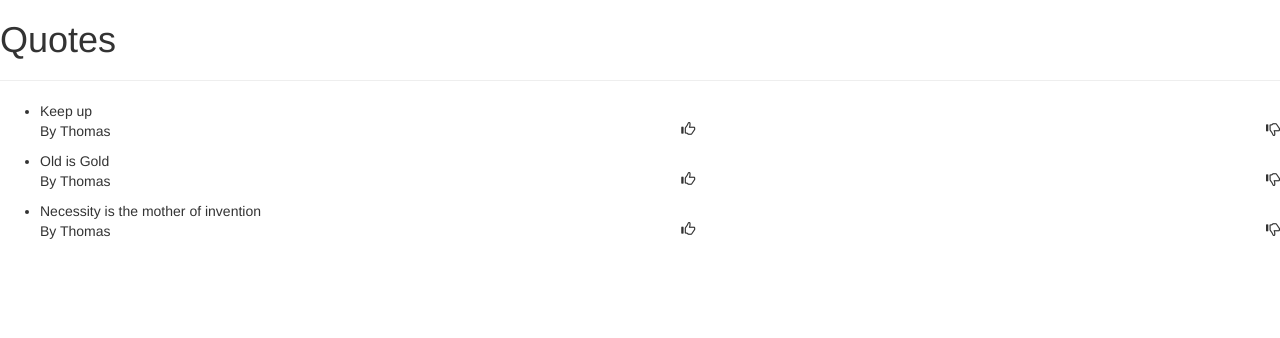
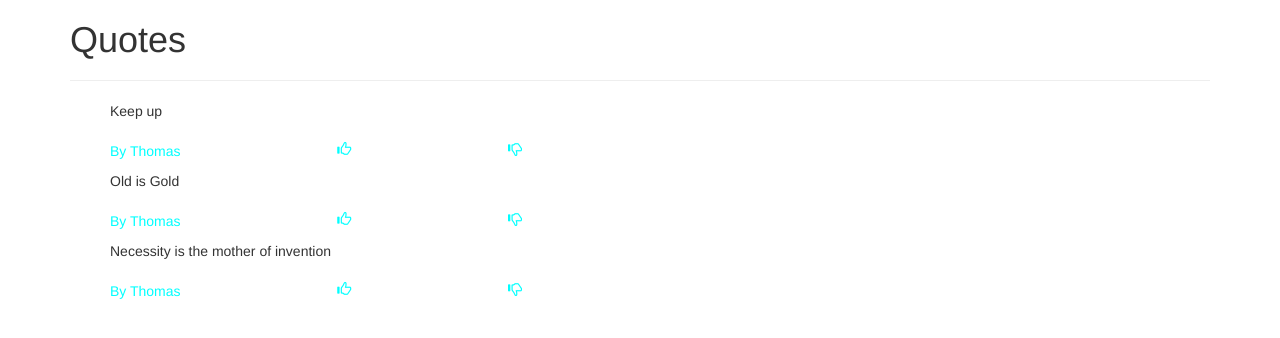
Before and after one commit to Kadas36/Quotes-Application, an Angular app: page / in a window 1280 px wide. Shown: the top 338 px of the page. Built offline with nearby package versions, Linux system fonts and the light colour scheme.

Commit message:
Add quote styling

```diff
--- a/src/app/quote/quote.component.css
+++ b/src/app/quote/quote.component.css
@@ -1,4 +1,11 @@
 .quoteAction{
     display: flex;
     justify-content: space-between;
+    width: 80%;
+    margin-top: 20px;
+    color: aqua;
 }
+
+ul{
+    list-style-type: none;
+}
--- a/src/app/quote/quote.component.html
+++ b/src/app/quote/quote.component.html
@@ -5,9 +5,11 @@
     <link rel="stylesheet" href="https://maxcdn.bootstrapcdn.com/bootstrap/3.4.0/css/bootstrap.min.css">
 </head>
 <body>
-  <div>
+  <div class="container">
     <h1>Quotes</h1>
     <hr>
+    <div class="row">
+      <div class="col-sm-6">
         <ul>
           <div *ngFor='let quote of quotes; let i = index'>
             <li>{{quote.citation}}</li>
@@ -21,5 +23,7 @@
           </div>
         </ul>
       </div>
+    </div>
+  </div>
 </body>
 </html>
```
Lines whose indentation alone changed are shown as unchanged.
